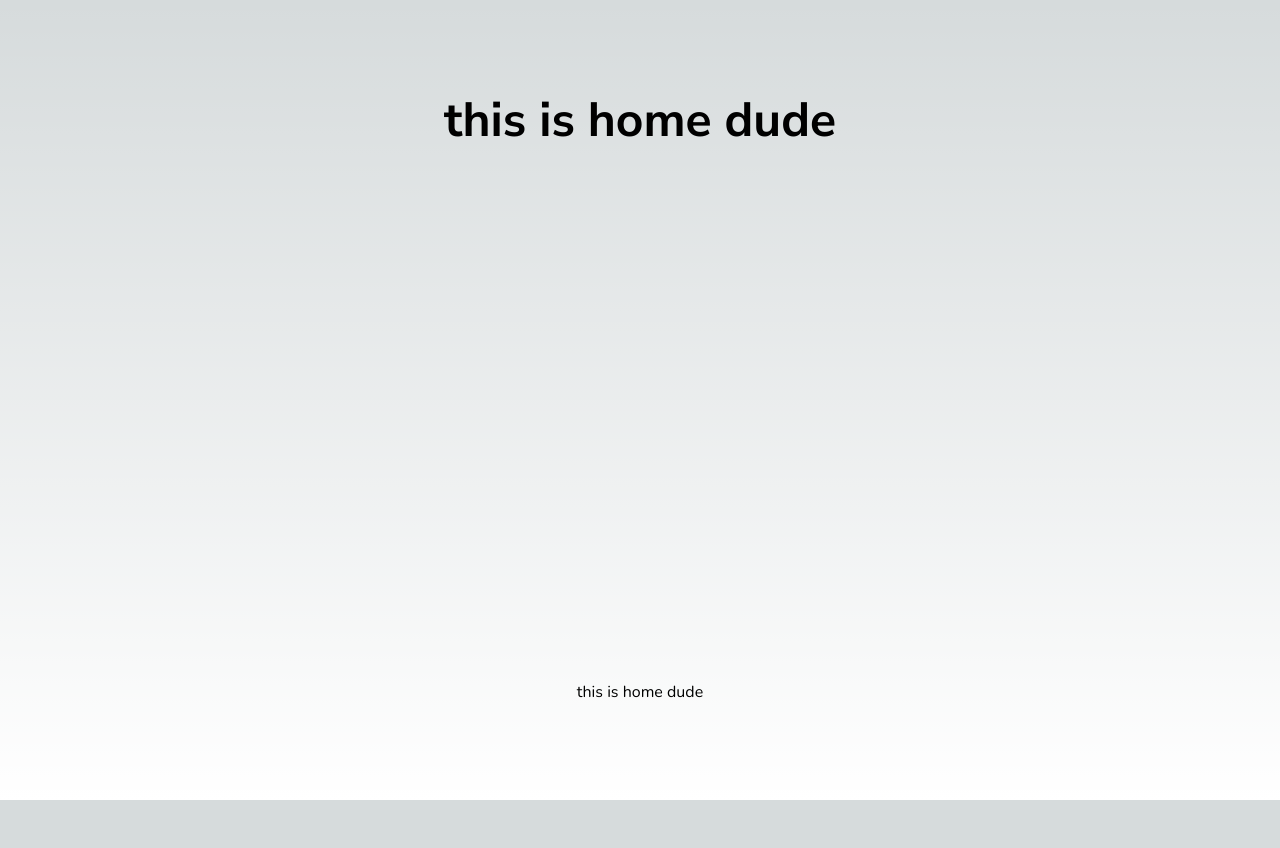
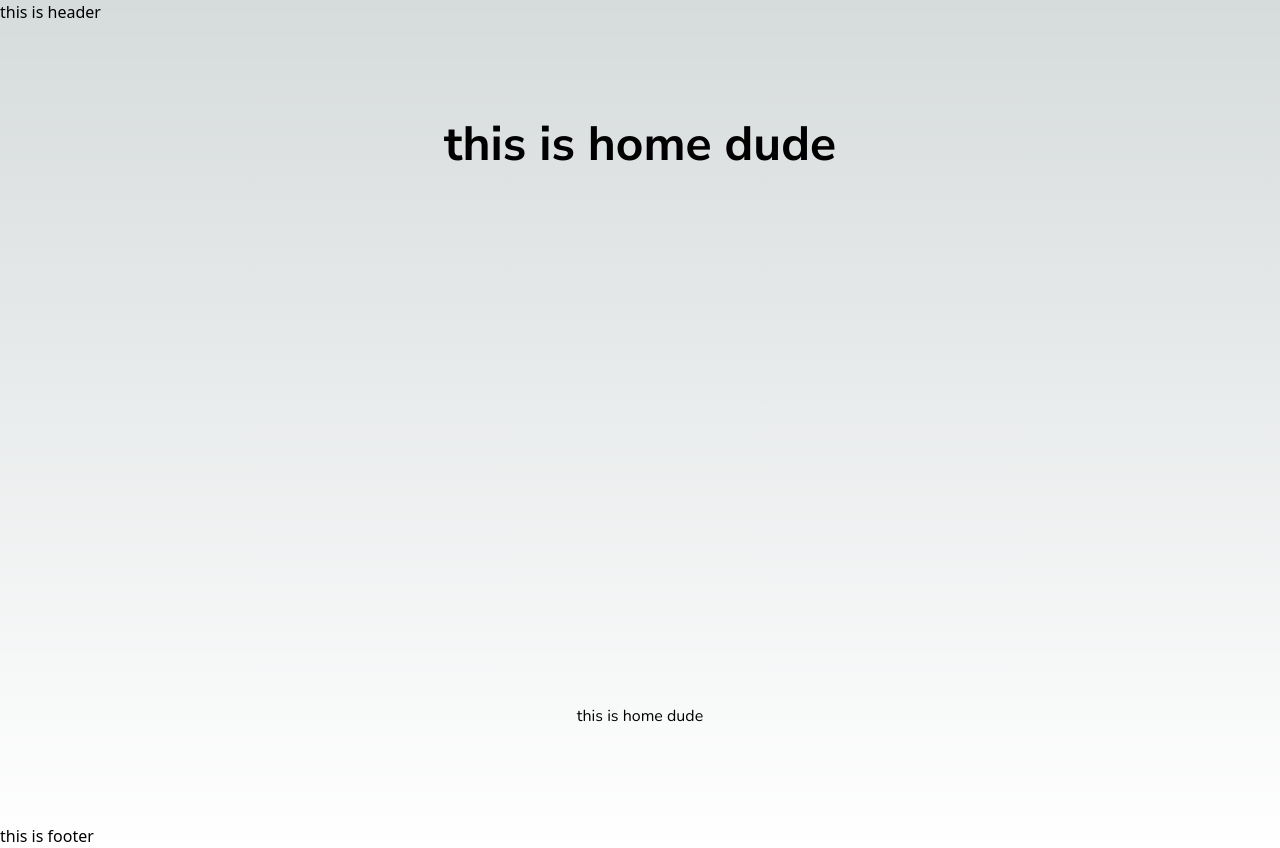
Before and after one commit to front-hesetazegi/config-front, a Next.js app: page / in a window 1280 px wide. Before the commit the page ends 800 px from the top, so only its background shows below. Built offline with nearby package versions, Linux system fonts and the light colour scheme.

Commit message:
feat: Add fallback metadata to layout

```diff
--- a/src/app/layout.tsx
+++ b/src/app/layout.tsx
@@ -1,7 +1,8 @@
-import clsx from 'clsx';
-import './globals.css'
-import type { Metadata } from 'next'
-import {  Nunito, Nunito_Sans } from 'next/font/google'
+import clsx from "clsx";
+import "./globals.css";
+import { Nunito, Nunito_Sans } from "next/font/google";
+import type { Metadata, ResolvingMetadata } from 'next'
+import { createClient } from "@/prismicio";
 
 const nunito = Nunito({
   subsets: ["latin"],
@@ -15,19 +16,33 @@ const nunitoSans = Nunito_Sans({
   variable: "--font-nunito-sans",
 });
 
-export const metadata: Metadata = {
-  title: 'Create Next App',
-  description: 'Generated by create next app',
+export async function generateMetadata(): Promise<Metadata> {
+ const client = createClient();
+
+ const page = await client.getSingle("settings");
+
+  return {
+    title: page.data.site_title || "Hesetazegi",
+    description : page.data.meta_description || "Hesetazegi description" ,
+    openGraph: {
+      images: [page.data.og_image.url || ""],
+    },
+  }
 }
+
 
 export default function RootLayout({
   children,
 }: {
-  children: React.ReactNode
+  children: React.ReactNode;
 }) {
   return (
     <html lang="en">
-      <body className={clsx(nunito.variable, nunitoSans.variable)}>{children}</body>
+      <body className={clsx(nunito.variable, nunitoSans.variable)}>
+        <header>this is header</header>
+        {children}
+        <footer>this is footer</footer>
+      </body>
     </html>
-  )
+  );
 }
--- a/src/prismicio.ts
+++ b/src/prismicio.ts
@@ -13,16 +13,7 @@ export const repositoryName = config.repositoryName;
  * {@link https://prismic.io/docs/route-resolver#route-resolver}
  */
 // TODO: Update the routes array to match your project's route structure.
-const routes: prismic.ClientConfig["routes"] = [
-  {
-    type: "homepage",
-    path: "/",
-  },
-  {
-    type: "page",
-    path: "/:uid",
-  },
-];
+const routes: prismic.ClientConfig["routes"] = [];
 
 /**
  * Creates a Prismic client for the project's repository. The client is used to
```
